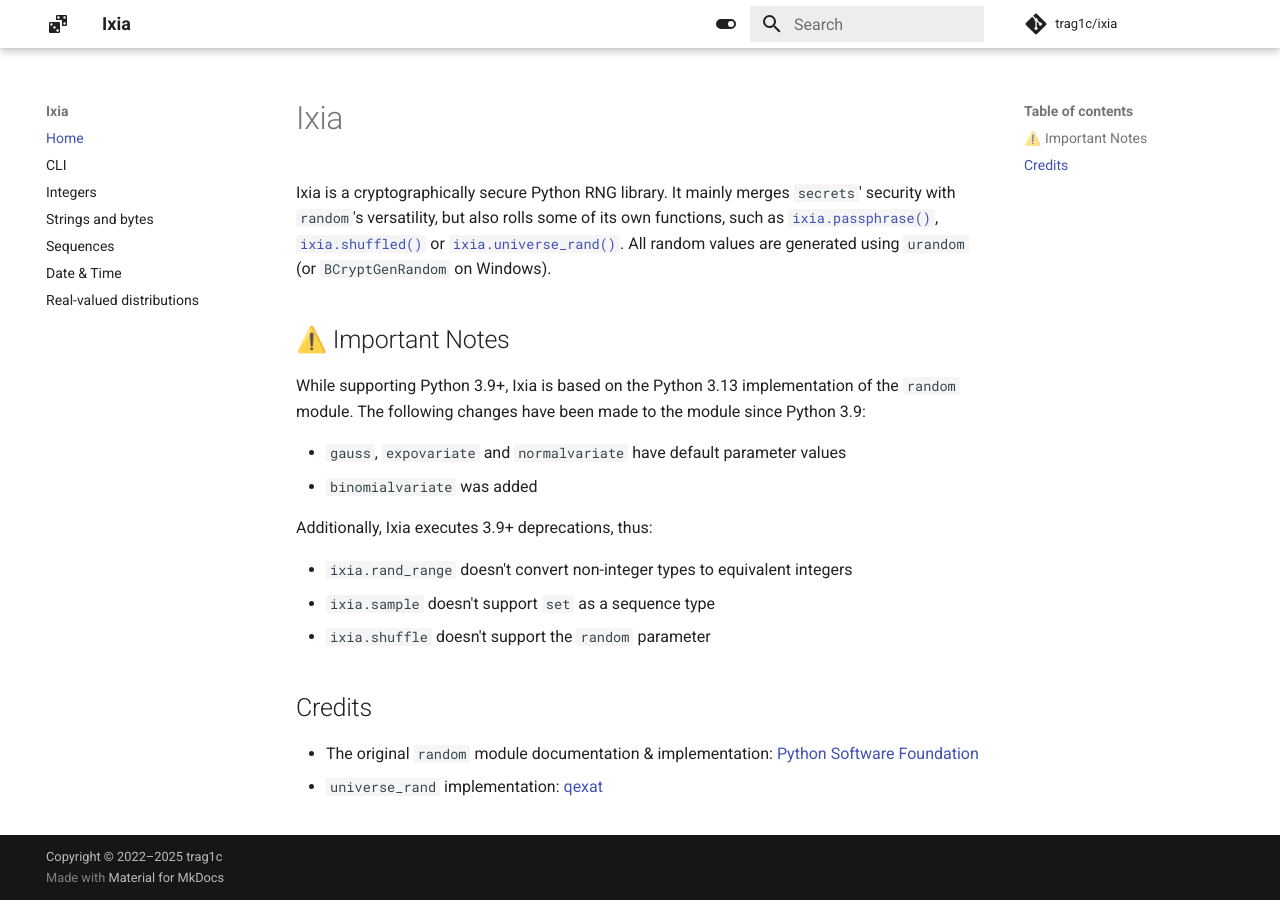
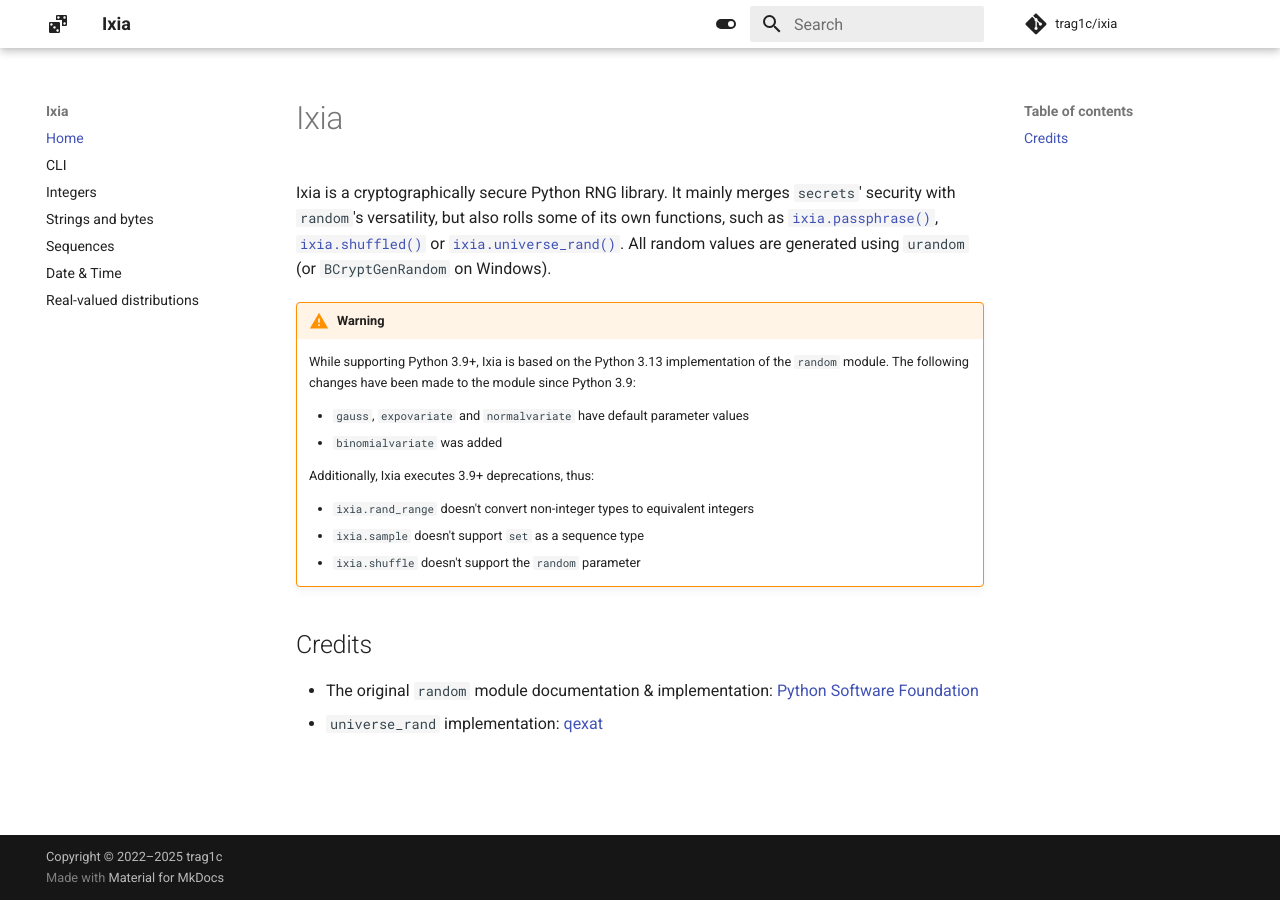
Before and after one commit to trag1c/ixia, an MkDocs documentation site: the page built from docs/index.md, in a window 1280 px wide. Built offline with MkDocs 1.6.1 and Material for MkDocs 9.7.7, drawn with Linux system fonts in a browser that asks for light colours; comment, search, counter and statistics services are not loaded; the version menu is left out.

Commit message:
docs: use native warning styles for Python version notes

```diff
--- a/docs/index.md
+++ b/docs/index.md
@@ -6,19 +6,20 @@ functions, such as [`ixia.passphrase()`](strings_and_bytes.md#ixiapassphrase),
 [`ixia.universe_rand()`](integers.md#ixiauniverse_rand). All random
 values are generated using `urandom` (or `BCryptGenRandom` on Windows).
 
-## ⚠️ Important Notes
-While supporting Python 3.9+, Ixia is based on the Python 3.13 implementation
-of the `random` module. The following changes have been made to the module
-since Python 3.9:
 
-- `gauss`, `expovariate` and `normalvariate` have default parameter values
-- `binomialvariate` was added
+!!! warning
+    While supporting Python 3.9+, Ixia is based on the Python 3.13 implementation
+    of the `random` module. The following changes have been made to the module
+    since Python 3.9:
 
-Additionally, Ixia executes 3.9+ deprecations, thus:
+    - `gauss`, `expovariate` and `normalvariate` have default parameter values
+    - `binomialvariate` was added
 
-- `ixia.rand_range` doesn't convert non-integer types to equivalent integers
-- `ixia.sample` doesn't support `set` as a sequence type
-- `ixia.shuffle` doesn't support the `random` parameter
+    Additionally, Ixia executes 3.9+ deprecations, thus:
+
+    - `ixia.rand_range` doesn't convert non-integer types to equivalent integers
+    - `ixia.sample` doesn't support `set` as a sequence type
+    - `ixia.shuffle` doesn't support the `random` parameter
 
 ## Credits
 - The original `random` module documentation & implementation:
```
Also changed, not shown: README.md (+11 -11 lines).
